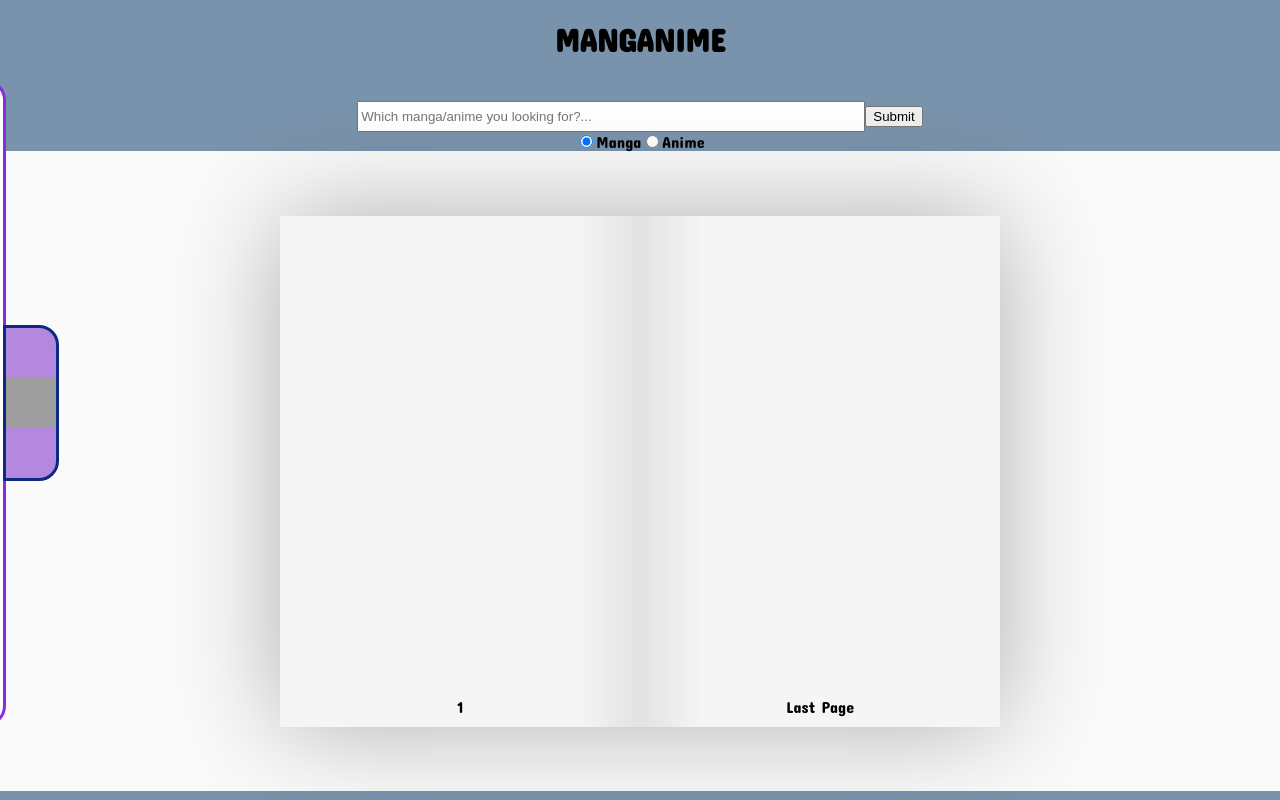
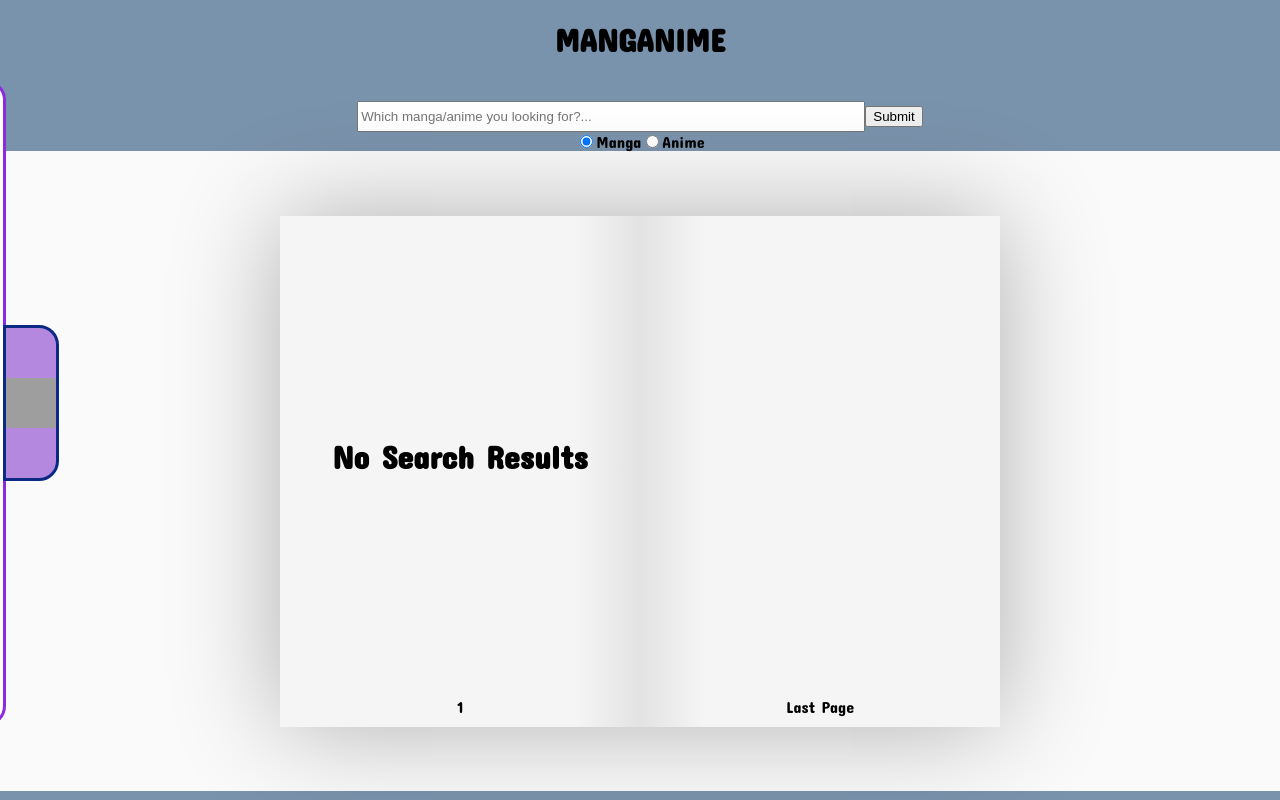
Before and after one commit to TLCheng11/manganime, a React (Create React App) app: page /search in a window 1280 px wide. Built offline with nearby package versions, Linux system fonts and the light colour scheme; data requests are answered from the project's data file; grey boxes are pictures that could not be loaded; a web font is replaced by a local one.

Commit message:
add click effect for search last page

```diff
--- a/src/components/Container.js
+++ b/src/components/Container.js
@@ -28,12 +28,16 @@ function Container({manganime, setSelectedItem, reset, setReset}) {
         <div className="book">
           <div className="book__page book__page--1" >
             <div className="itemsContainer">
-              {manganime.slice(0, 4).map(item => <Thumbnail key={item.id} item={item} setSelectedItem={setSelectedItem} />)}
+              {
+                manganime.length === 0 ?
+                <h1>No Search Results</h1> :
+                manganime.slice(0, 4).map(item => <Thumbnail key={item.id} item={item} setSelectedItem={setSelectedItem} />)
+              }
             </div>
             <div className="page__number">1</div>
           </div>
 
-          <div className="book__page book__page--last">
+          <div className="book__page book__page--last" onClick={() => setReset(true)}>
             <div className="itemsContainer">
               {
                 Math.ceil(manganime.length / 4) % 2 !== 0 ?
--- a/src/components/Pages.js
+++ b/src/components/Pages.js
@@ -5,8 +5,8 @@ function Pages({items, zIndex, page, setSelectedItem, reset, setReset}) {
   const elementRef = useRef()
 
   const div = elementRef.current
-  console.log("inner", elementRef, "div", div)
-  console.log(reset)
+  // console.log("inner", elementRef, "div", div)
+  // console.log(reset)
 
   useEffect(() => {
     if (reset && div) {
```
